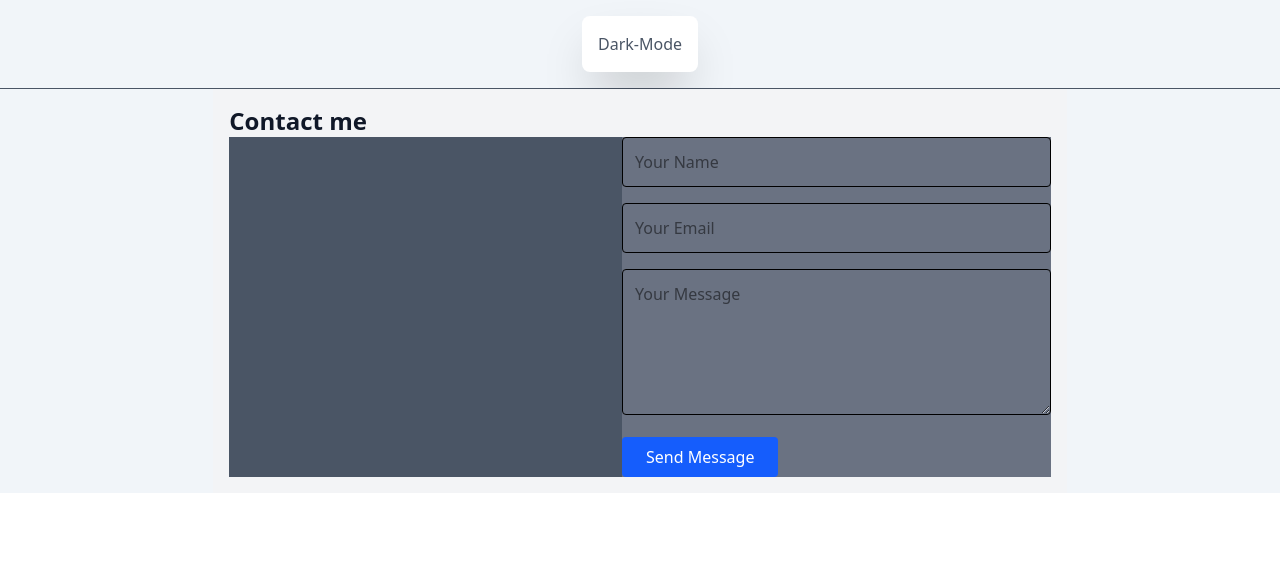
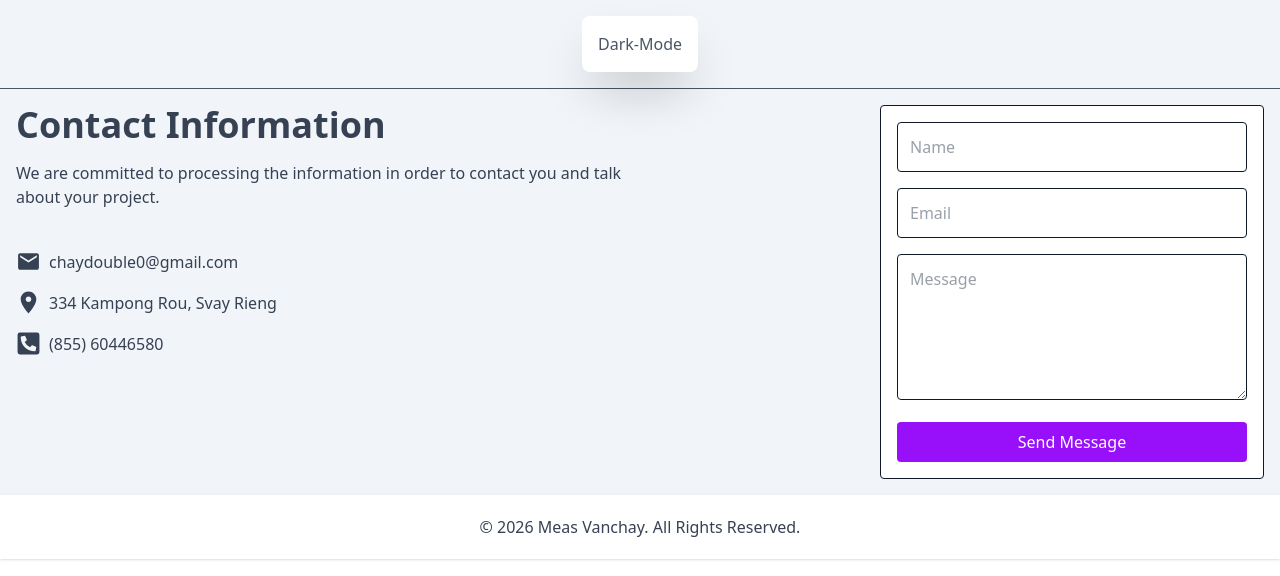
Before and after one commit to Vanchay21s/jj, a React (Vite) app: page /contact in a window 1280 px wide. Shown: the top 576 px of the page. Built offline with nearby package versions, Linux system fonts and the light colour scheme.

Commit message:
Add Work Detail

```diff
--- a/src/components/Secret/Contact.jsx
+++ b/src/components/Secret/Contact.jsx
@@ -1,5 +1,8 @@
 import { useRef } from "react";
 import emailjs from "@emailjs/browser";
+import { MdEmail } from "react-icons/md";
+import { IoMdPin } from "react-icons/io";
+import { FaPhoneSquareAlt } from "react-icons/fa";
 
 const Contact = () => {
   const form = useRef();
@@ -28,43 +31,61 @@ const Contact = () => {
 
   return (
     <article className=" bg-slate-100 dark:bg-gray-900 transition-colors duration-400 flex flex-col items-center">
-        <div className=" w-full sm:w-2/3 bg-gray-100 dark:bg-gray-900 flex justify-center py-4 transition-colors duration-400 ">
-            <div className="w-full max-w-7xl px-4 transition-colors duration-400 ">
-                <h1 className="text-2xl font-bold text-gray-900 dark:text-white">Contact me</h1>
-                <div className="w-full flex justify-between bg-gray-300.">
-                    <div className="w-full max-w-md bg-gray-600">
+       <div className="md:flex justify-between w-full md:max-w-7xl p-4 transition-colors duration-400 ">
+           <div className="w-full md:w-1/2 pb-5 space-y-4 text-gray-700 dark:text-white transition-colors duration-400 ">
+               <h1 className="text-4xl font-bold ">Contact Information</h1>
+               <p>We are committed to processing the information in order to contact you and talk about your project.</p>
+               <div className="mt-10 flex items-center justify-start">
+                   <MdEmail size={25} className="mr-2"/>
+                   <p>chaydouble0@gmail.com</p>
                </div>
-                    <form ref={form} onSubmit={sendEmail} className="space-y-4 max-w-md bg-gray-500">
+               <div className="flex items-center justify-start">
+                   <IoMdPin size={25} className="mr-2"/>
+                   <p>334 Kampong Rou, Svay Rieng</p>
+               </div>
+               <div className="flex items-center justify-start">
+                   <FaPhoneSquareAlt size={25} className="mr-2"/>
+                   <p>(855) 60446580</p>
+               </div>
+           </div>
+           <div className="w-full md:w-1/2 md:flex justify-end">
+               <form ref={form} onSubmit={sendEmail} className="w-full space-y-4 md:max-w-sm p-4 border border-gray-900 dark:border-gray-100 rounded bg-white dark:bg-gray-800 transition-colors duration-400 ">
                    <input type="hidden" name="time"
                        value={new Date().toLocaleString()}
                    />
                    <input type="hidden" name="title"
                        value="Website Contact"
                    />
-                        <input type="text" name="name" placeholder="Your Name"
-                            className="w-full p-3 border rounded"
+                   <input type="text" name="name" placeholder="Name"
+                       className="w-full p-3 border rounded border-gray-900 dark:border-gray-100 text-gray-700 dark:text-white transition-colors duration-400"
                        required
                    />
-                        <input type="email" name="user_email" placeholder="Your Email"
-                            className="w-full p-3 border rounded"
+                   <input type="email" name="user_email" placeholder="Email"
+                       className="w-full p-3 border rounded border-gray-900 dark:border-gray-100 text-gray-700 dark:text-white transition-colors duration-400"
                        required
                    />
-                        <textarea name="message"  placeholder="Your Message"
-                            className="w-full p-3 border rounded"
+                   <textarea name="message"  placeholder="Message"
+                       className="w-full p-3 border rounded border-gray-900 dark:border-gray-100 text-gray-700 dark:text-white transition-colors duration-400"
                        rows="5"
                        required
                    ></textarea>
                    <button
                        type="submit"
-                            className="bg-blue-600 text-white px-6 py-2 rounded hover:bg-blue-700"
+                       className="w-full bg-purple-600 text-white px-6 py-2 rounded cursor-pointer hover:bg-purple-700 transition-colors duration-400"
                    >
                        Send Message
                    </button>
                </form>
            </div>
+
        </div>
+       <footer className="w-full bg-white dark:bg-gray-900 shadow z-50 text-gray-700 dark:text-white transition-colors duration-400">
+           <div className="max-w-7xl mx-auto px-6 h-16 flex items-center justify-center">
+           <p className="font-medium">© 2026 Meas Vanchay. All Rights Reserved.</p>
            </div>
+       </footer>
    </article>
+
   );
 }
 
--- a/src/components/Secret/DetailSkill.jsx
+++ b/src/components/Secret/DetailSkill.jsx
@@ -1,16 +1,55 @@
 import { useNavigate } from "react-router-dom";
 
 const DetailSkill = () => {
+    const pic = "https://4kwallpapers.com/images/walls/thumbs_3t/25036.jpg"
 
     const navigate = useNavigate();
     return (
-        <div className=" bg-slate-100 dark:bg-gray-900 transition-colors duration-400 flex flex-col items-center">
-            <div className=" w-full sm:w-2/3 bg-gray-100 dark:bg-gray-900 flex justify-center py-4 transition-colors duration-400 ">
-                <div className="w-full max-w-7xl flex justify-between px-4 transition-colors duration-400 ">
+        <div className="bg-slate-100 dark:bg-gray-900 transition-colors duration-400 flex justify-center">
+            <div className="w-full px-4 sm:px-0 sm:w-2/3 flex flex-col justify-center items-center py-4 transition-colors duration-400 ">
+                <div className="w-full flex justify-between transition-colors duration-400 ">
                     <button onClick={() => navigate(-1)} className="bg-blue-500 hover:bg-blue-700 text-white font-bold py-2 px-4 rounded">BACK</button>
                 </div>
-                <h2>Detail Skill Component</h2>
-                <p>This component displays detailed information about a specific skill.</p>
+                <div className="w-full text-gray-700 dark:text-white ">
+                    <h1 className="text-6xl font-bold mt-4 transition-colors duration-400">Portfolio</h1>
+                    <h3 className="text-lg font-bold mt-4 transition-colors duration-400">Only Front-end development</h3>
+                    <div className="w-full h-[200px] lg:h-[500px] mt-4 transition-colors duration-400">
+                        <img src={pic} alt="" className="w-full h-full  rounded-xl" />
+                    </div>
+                    <h1 className="text-3xl font-bold mt-8 transition-colors duration-400">Project Overview</h1>
+                    <p className="text-sm mt-4 transition-colors duration-400">Developed using React & Tailwind CSS</p>
+                    <p className="text-sm mt-8 transition-colors duration-400">Developed using React & Tailwind CSS Developed using React & Tailwind CSS Developed using React & Tailwind CSSDeveloped using React & Tailwind CSSDeveloped using React & Tailwind CSSDeveloped using React & Tailwind CSSDeveloped using React & Tailwind CSS Developed using React & Tailwind CSS
+                        Developed using React & Tailwind CSS
+                    </p>
+                    <h1 className="text-3xl font-bold mt-8 transition-colors duration-400">Techniology Stack</h1>
+                    <div className="md:grid grid-cols-2 md:grid-cols-2 lg:grid-cols-4 gap-3  ">
+                        <div className="box-product mt-4">
+                            <div className="flex flex-col justify-start">
+                                <p className="text-lg font-bold transition-colors duration-400">Languages & Platflorm</p>
+                                <div className="mt-2 flex flex-wrap gap-3">
+                                    <p className="rounded-xl border px-2 py-1 text-center">JavaScriptJavaScriptJavaScript</p>
+                                    <p className="rounded-xl border px-2 py-1 text-center">JavaScript</p>
+                                    <p className="rounded-xl border px-2 py-1 text-center">JavaScript</p>
+                                    <p className="rounded-xl border px-2 py-1 text-center">JavaScript</p>
+                                </div>
+                            </div>
+                        </div>
+                    </div>
+                    <h1 className="text-3xl font-bold mt-8 transition-colors duration-400">Key Features</h1>
+                    <div className="md:grid grid-cols-2 md:grid-cols-2 lg:grid-cols-4 gap-3  ">
+                        <div className="box-product mt-4">
+                            <div className="flex justify-start">
+                                <div className="flex justify-center items-start mr-4">
+                                    <p className="size-10 flex justify-center items-center rounded-full bg-gray-200 text-lg font-bold transition-colors duration-400">1</p>
+                                </div>
+                                <div>
+                                    <p className="text-lg font-bold transition-colors duration-400">Languages & Platflorm</p>
+                                    <p className="text-sm mt-2 transition-colors duration-400">Developed using React & Tailwind CSS Developed using React & Tailwind CSS Developed using React & Tailwind CSS</p>
+                                </div>
+                            </div>
+                        </div>
+                    </div>
+                </div>
             </div>
         </div>
     );
```
Lines whose indentation alone changed are shown as unchanged.
